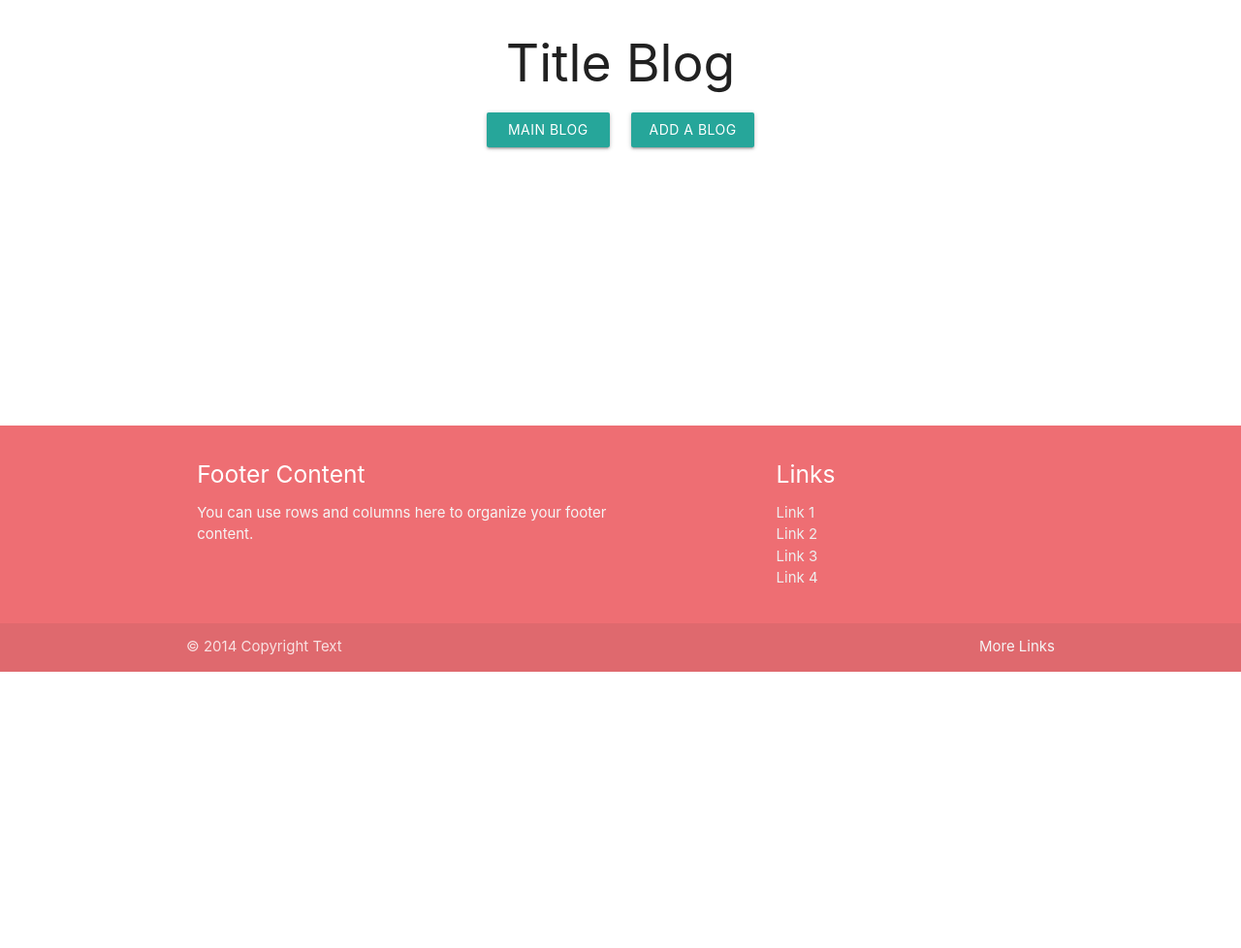
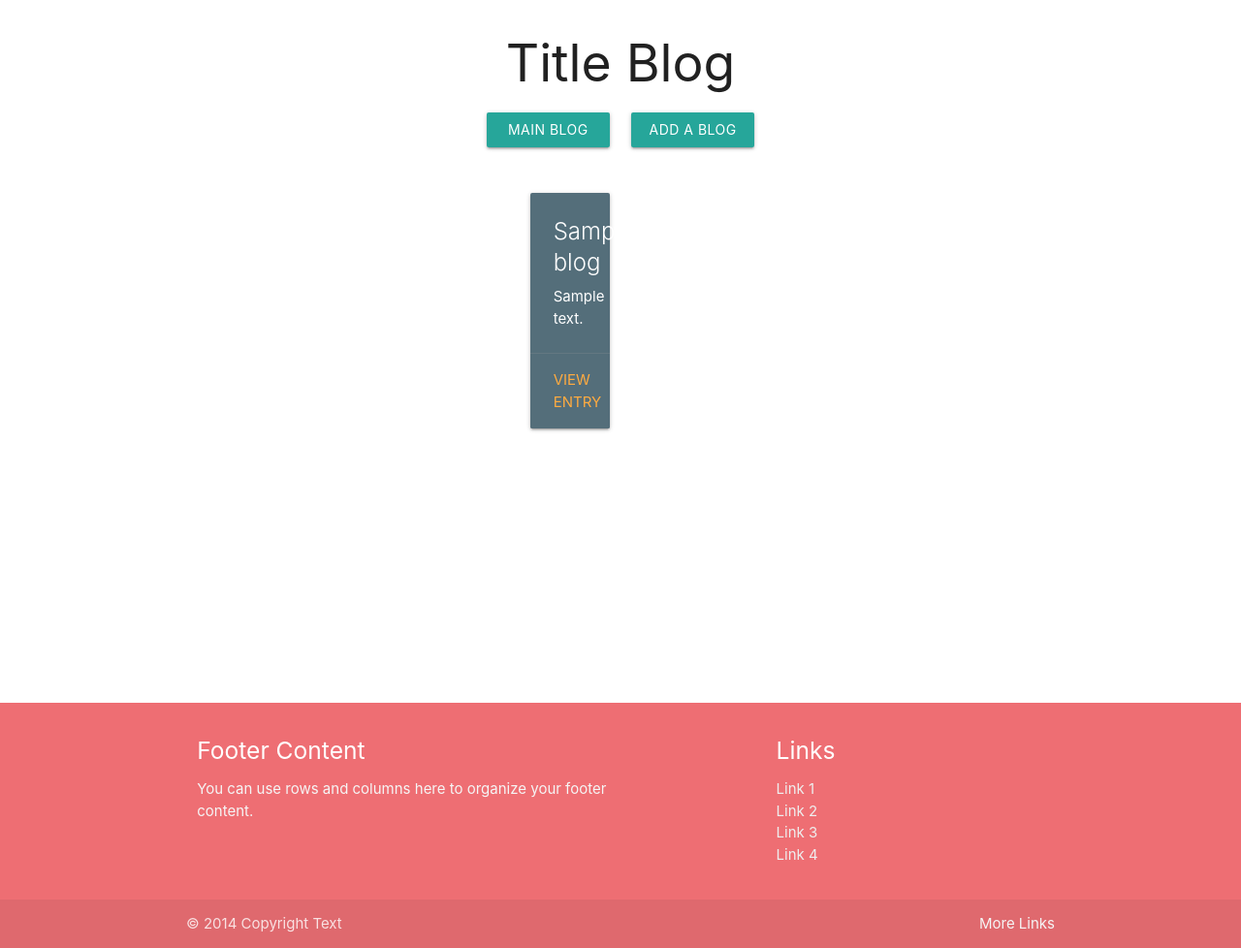
Before and after one commit to olaborde/build-a-blog, a Flask app: template templates/index.html in a window 1280 px wide. Shown: the whole page at 97% size. Before the commit the page ends 693 px from the top, so only its background shows below. Run offline with Flask 2, Linux system fonts and the light colour scheme; the template is opened without the code that fills it: most values are stand-ins (such as "Sample title", 1, 10 or a date in 2020); data that the repository does not hold is empty; some libraries are stand-ins or nearby versions.

Commit message:
index contains list all blogs

```diff
--- a/templates/index.html
+++ b/templates/index.html
@@ -1,7 +1,23 @@
 {% extends "layout.html" %}
 {% block content %}
 
+<div class="row">
+     {% for blog in blogs %}
+    <div class="col s12 m6">
 
+        <div class="card blue-grey darken-1">
+            <div class="card-content white-text">
+                <span class="card-title">{{blog.title}}</span>
+                <p>{{blog.description}}</p>
+            </div>
+            <div class="card-action">
+                <a href="{{ url_for('blog', blog_id=blog.id) }}">View entry</a>
+
+            </div>
+        </div>
+    </div>
+    {% endfor %}
+</div>
 
 
 
```
